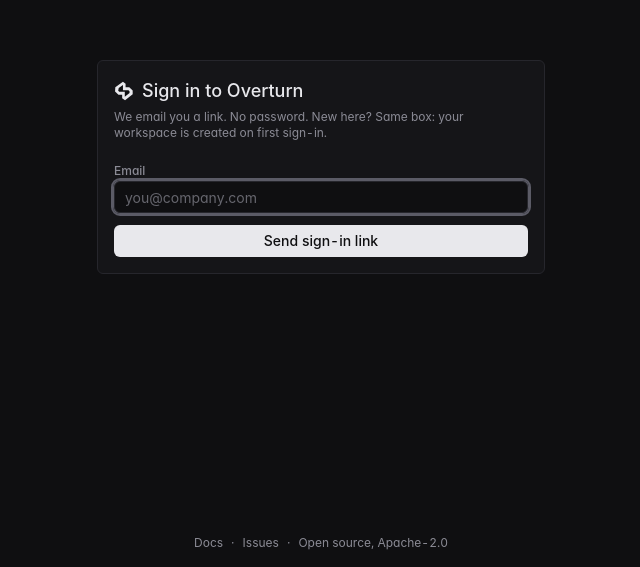
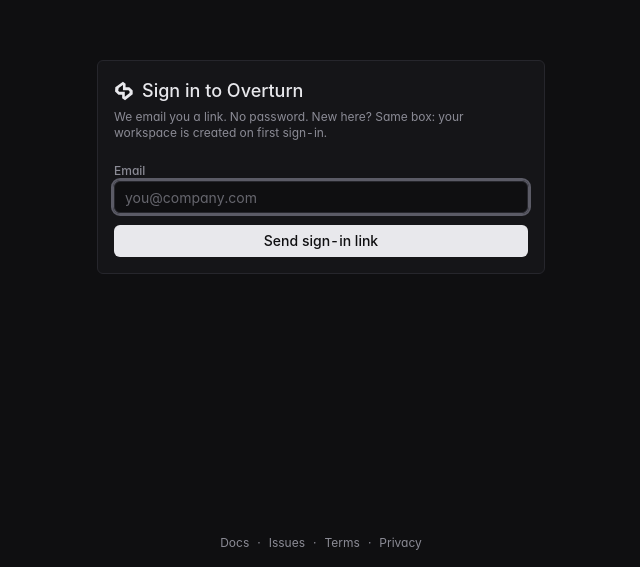
Before and after one commit to overrule-ai/overturn, a Next.js app in the folder apps/web/: page /login in a window 1280 px wide. Shown: the part 233-800 px from the top of the page, without its empty margins (319-959 px from the left). Built offline with nearby package versions, Linux system fonts and the light colour scheme.

Commit message:
docs: terms, privacy, frameworks (OTel path for LangChain & co), data & security; login links terms/privacy

```diff
--- a/apps/web/app/login/page.tsx
+++ b/apps/web/app/login/page.tsx
@@ -83,7 +83,13 @@
           Issues
         </a>
         <span className="mx-2">·</span>
-        <span>Open source, Apache-2.0</span>
+        <a className="hover:text-foreground" href="https://docs.overturn.run/terms/">
+          Terms
+        </a>
+        <span className="mx-2">·</span>
+        <a className="hover:text-foreground" href="https://docs.overturn.run/privacy/">
+          Privacy
+        </a>
       </p>
     </div>
   );
```
Also changed, not shown: 6 other files (tests, documents, lock files or other folders).
